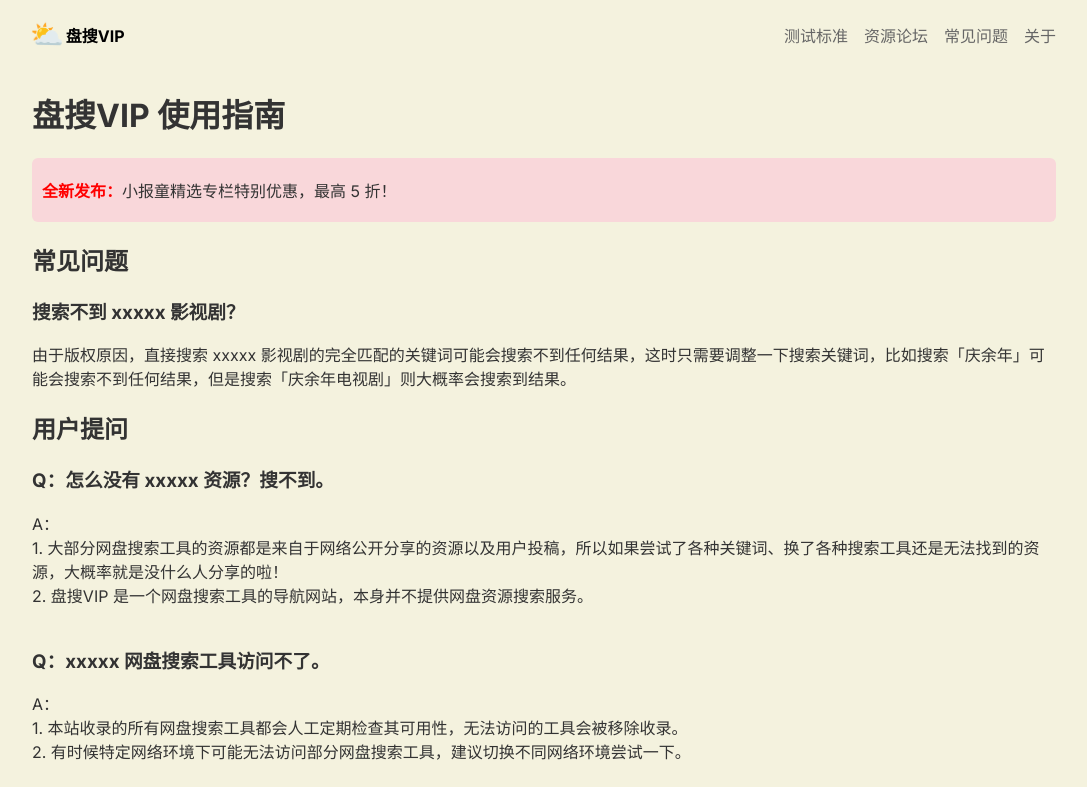
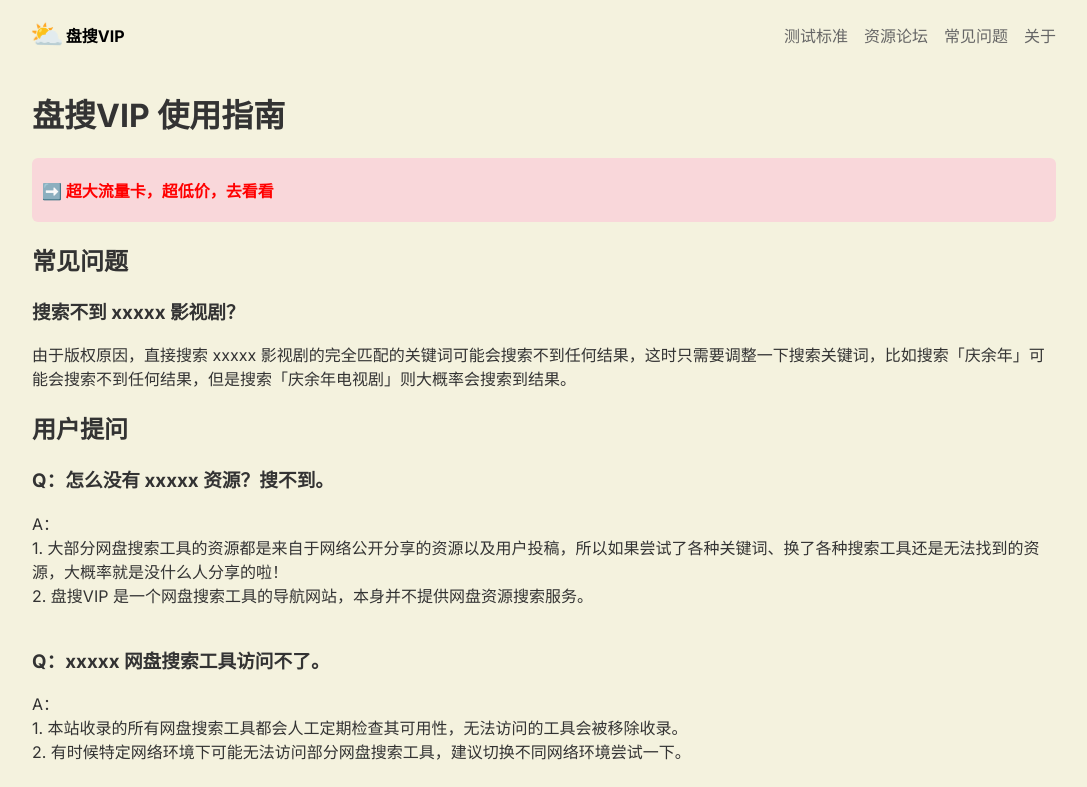
Before and after one commit to rokcso/pansou-vip, a Next.js app: page /faq in a window 1280 px wide. Shown: the top 787 px of the page, without its empty margins (96-1183 px from the left). Built offline with nearby package versions, Linux system fonts and the light colour scheme.

Commit message:
add random ad

```diff
--- a/app/components/fragments/adBanner.js
+++ b/app/components/fragments/adBanner.js
@@ -1,52 +1,28 @@
 import styles from "./adBanner.module.css";
 
 export default function AdBanner() {
+  const adInfo = [
+    {
+      title: "氢刻舟小铺",
+      description: "➡️ 超大流量卡，超低价，去看看",
+      url: "https://simhaoka.com/phone/index?id=8AECBC4E09973D2C2C8C637A99B4AA58",
+    },
+    {
+      title: "Skillix 小报童精选专栏",
+      description: "全新发布：小报童精选专栏特别优惠，最高 5 折！",
+      url: "https://skillix.cc/?utm_source=pansou.vip",
+    },
+  ];
+  const nowAd = adInfo[Math.floor(Math.random() * adInfo.length)];
   return (
-    // <a
-    //   href="https://rydnl.yhzu.cn/"
-    //   title="淘宝优惠商城"
-    //   className={styles.noteLink}
-    // >
-    //   <div className={styles.note}>
-    //     💰 <b>淘宝隐藏优惠券</b>：薅羊毛精选，每日严选大牌，1 折起购好物！
-    //   </div>
-    // </a>
-    // <a
-    //   href="/rubric"
-    //   title="盘搜VIP的网盘搜索工具评分标准"
-    //   className={styles.noteLink}
-    // >
-    //   <div className={styles.note}>
-    //     <b>《盘搜VIP 网盘搜索工具评分标准》上线啦！</b>🎉
-    //     平台收录的所有工具都将按照本评分标准进行人工测试，预计一周内完成。
-    //   </div>
-    // </a>
-    // <a
-    //   href="https://simhaoka.com/phone/index?id=8AECBC4E09973D2C2C8C637A99B4AA58"
-    //   title="氢刻舟小铺"
-    //   className={styles.noteLink}
-    //   rel="nofollow"
-    // >
-    //   <div className={styles.note}>
-    //     🎁 <b>超大流量卡，超低价，去看看 {">>>"}</b>
-    //   </div>
-    // </a>
-    // <a
-    //   href="https://www.xiaohongshu.com/user/profile/667a2a340000000007006fef?xhsshare=CopyLink&appuid=6046e26e00000000010085fe&apptime=1719310040"
-    //   title="Lunarye 美甲分享的小红书主页"
-    //   className={styles.noteLink}
-    // >
-    //   <div className={styles.note}>
-    //     <b>AD: </b>Lunarye™ Studio，手工穿戴甲寻宝 💝
-    //   </div>
-    // </a>
     <a
-      href="https://skillix.cc/?utm_source=pansou.vip"
-      title="Skillix 小报童精选专栏"
+      href={nowAd.url}
+      title={nowAd.title}
       className={styles.noteLink}
+      rel="nofollow"
     >
       <div className={styles.note}>
-        <b>全新发布：</b>小报童精选专栏特别优惠，最高 5 折！
+        <b>{nowAd.description}</b>
       </div>
     </a>
   );
```
